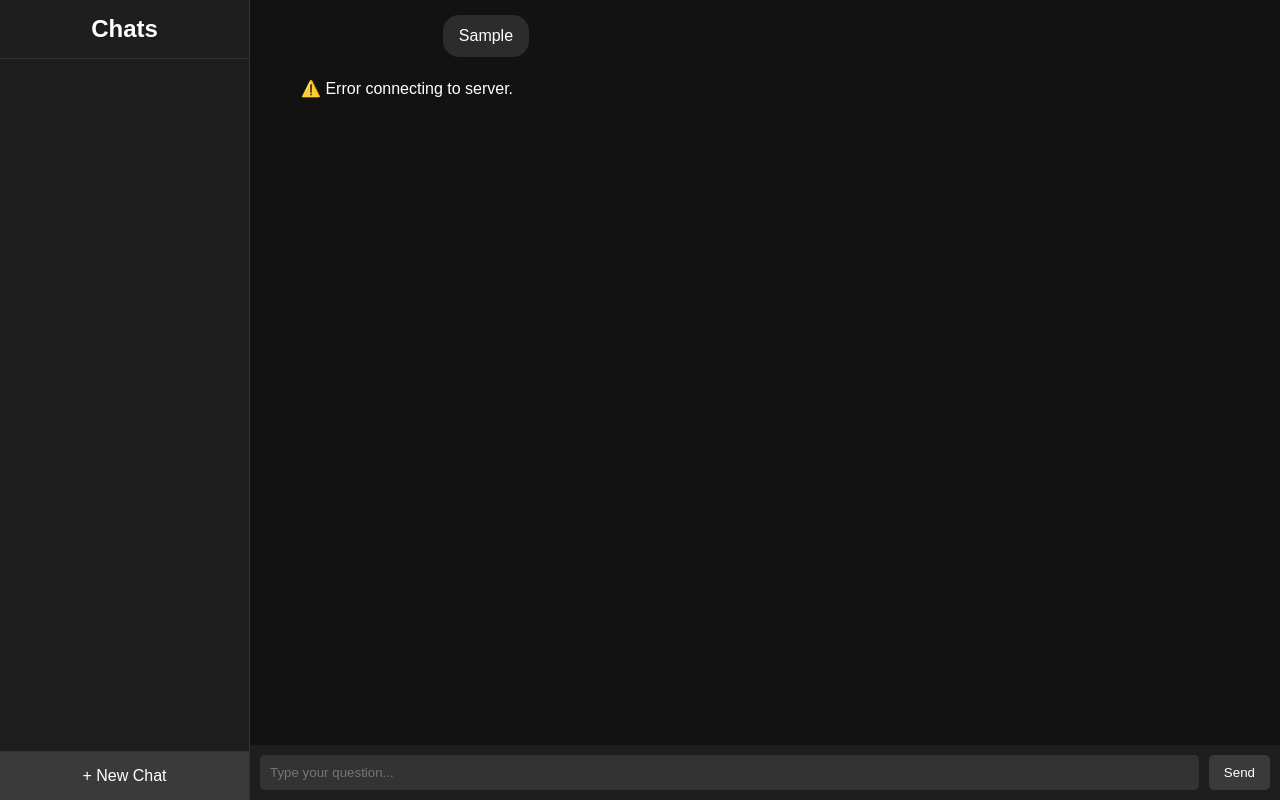
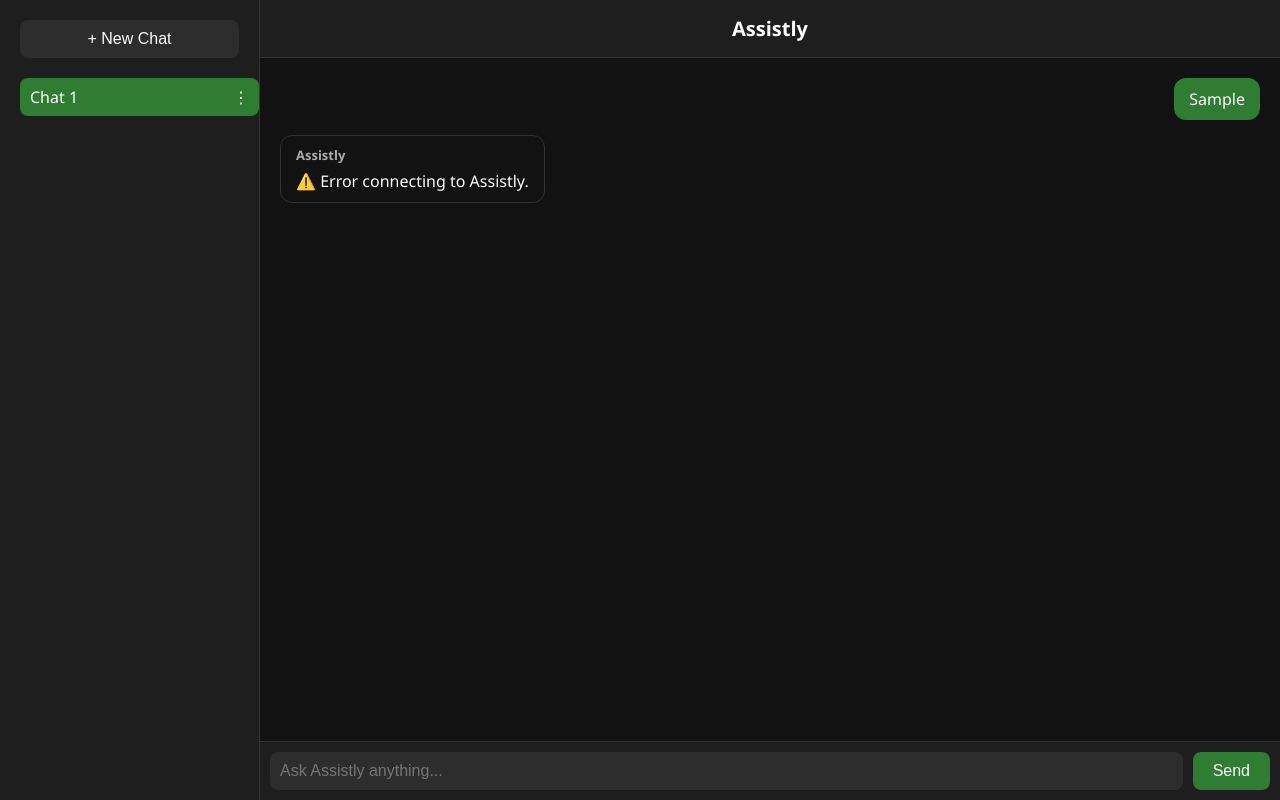
Before and after one commit to Xdxdxx/Art-chatbot, a website: page widget.html in a window 1280 px wide. Both pictures are taken after typing "Sample" into the empty fields and a click on the button "Send". Drawn offline with Linux system fonts and the light colour scheme; no server answers.

Commit message:
Improved UI
Added clear chat and delete chat option. Fixed answer formatting

```diff
--- a/widget.html
+++ b/widget.html
@@ -2,309 +2,364 @@
 <html lang="en">
 <head>
 <meta charset="UTF-8">
-<meta name="viewport" content="width=device-width, initial-scale=1.0, viewport-fit=cover">
-<title>AI Artist Chatbot</title>
+<meta name="viewport" content="width=device-width, initial-scale=1.0">
+<title>Assistly - Your AI Personal Assistant</title>
 <style>
-* { margin: 0; padding: 0; box-sizing: border-box; font-family: Arial, sans-serif; }
-body, html {
-  height: 100dvh;
+  body {
+    margin: 0;
+    background-color: #121212;
+    color: white;
+    font-family: 'Segoe UI', Tahoma, Geneva, Verdana, sans-serif;
     display: flex;
-  background-color: #121212;
-  color: #fff;
+    height: 100vh;
+    overflow: hidden;
   }
 
   /* Sidebar */
-.sidebar {
-  width: 250px;
+  #sidebar {
+    width: 260px;
     background-color: #1e1e1e;
+    padding: 20px;
+    box-sizing: border-box;
+    overflow-y: auto;
     border-right: 1px solid #333;
+    transition: transform 0.3s ease;
+    z-index: 1000;
+  }
+  #sidebar.hidden { transform: translateX(-100%); }
+
+  #newChatBtn {
+    width: 100%;
+    padding: 10px;
+    margin-bottom: 20px;
+    background-color: #2d2d2d;
+    border: none;
+    color: white;
+    font-size: 16px;
+    cursor: pointer;
+    border-radius: 8px;
+  }
+
+  #chatList .chat-item {
+    display: flex;
+    justify-content: space-between;
+    align-items: center;
+    width: 100%;
+    margin-bottom: 10px;
+    background-color: #2d2d2d;
+    border-radius: 8px;
+    padding: 8px 10px;
+    cursor: pointer;
+    position: relative;
+  }
+
+  #chatList .chat-item.active { background-color: #2e7d32; }
+
+  /* Three-dot menu */
+  .menu-btn {
+    background: none;
+    border: none;
+    color: white;
+    font-size: 16px;
+    cursor: pointer;
+    padding: 0;
+  }
+
+  .dropdown {
+    display: none;
+    position: absolute;
+    right: 10px;
+    top: 30px;
+    background-color: #2d2d2d;
+    border: 1px solid #333;
+    border-radius: 6px;
+    z-index: 10;
+    min-width: 120px;
+  }
+
+  .dropdown button {
+    display: block;
+    width: 100%;
+    background: none;
+    border: none;
+    color: white;
+    padding: 8px 10px;
+    text-align: left;
+    cursor: pointer;
+    font-size: 14px;
+  }
+
+  .dropdown button:hover { background-color: #3a3a3a; }
+
+  /* Overlay */
+  #overlay {
+    display: none;
+    position: fixed;
+    top: 0; left: 0;
+    width: 100%; height: 100%;
+    background-color: rgba(0,0,0,0.4);
+    z-index: 900;
+  }
+
+  /* Chat container */
+  #chatContainer { flex:1; display:flex; flex-direction:column; position:relative; }
+
+  #header {
+    background-color: #1e1e1e;
+    padding: 15px;
+    text-align: center;
+    font-size: 20px;
+    font-weight: bold;
+    border-bottom: 1px solid #333;
+    position: relative;
+    z-index: 1;
+  }
+
+  #hamburger {
+    position: absolute;
+    left: 15px;
+    top: 15px;
+    cursor: pointer;
+    font-size: 22px;
+    display: none;
+    z-index: 1100;
+  }
+
+  /* Chat messages */
+  #chatBox {
+    flex: 1;
+    overflow-y: auto;
+    padding: 20px;
     display: flex;
     flex-direction: column;
-  transition: left 0.3s;
-}
-.sidebar h2 { padding: 15px; text-align: center; border-bottom: 1px solid #333; }
-.chat-history { flex: 1; overflow-y: auto; }
-.chat-item { padding: 10px 15px; cursor: pointer; border-bottom: 1px solid #333; }
-.chat-item:hover { background-color: #2a2a2a; }
-.new-chat-btn { padding: 15px; background-color: #3a3a3a; text-align: center; cursor: pointer; border-top: 1px solid #333; }
-
-/* Chat area */
-.chat-container {
-  flex: 1;
-  display: flex;
-  flex-direction: column;
-  align-items: center;
-  padding: 0 20px;
+    gap: 15px;
   }
 
-.messages {
-  flex: 1;
-  width: 100%;
-  max-width: 800px;
-  padding: 15px;
-  overflow-y: auto;
-  padding-bottom: calc(80px + env(safe-area-inset-bottom));
-  display: flex;
-  flex-direction: column;
-  gap: 10px;
-  scroll-behavior: smooth;
-}
+  .message { max-width: 70%; padding: 10px 15px; border-radius:12px; line-height:1.4; word-wrap:break-word; white-space: pre-wrap; }
+  .user { align-self:flex-end; background-color:#2e7d32; }
+  .bot { align-self:flex-start; background-color:#121212; border:1px solid #333; }
+  .bot::before { content:"Assistly"; display:block; font-size:13px; color:#aaa; margin-bottom:5px; font-weight:bold; }
 
-/* Messages */
-.message {
-  padding: 12px 16px;
-  border-radius: 16px;
-  max-width: 100%;
-  word-wrap: break-word;
-}
+  /* Thinking dots */
+  .dots { display:inline-block; margin-left:5px; }
+  .dots span { display:inline-block; width:6px; height:6px; margin:0 2px; background-color:#bbb; border-radius:50%; animation: blink 1.4s infinite both; }
+  .dots span:nth-child(2){animation-delay:0.2s;}
+  .dots span:nth-child(3){animation-delay:0.4s;}
+  @keyframes blink{0%,80%,100%{opacity:0;}40%{opacity:1;}}
 
-.message.bot {
-  background-color: #121212;
-  color: #fff;
-  align-self: flex-start;
-}
-
-.message.user {
-  background-color: #2c2c2c;
-  color: #fff;
-  align-self: flex-end;
-}
-
-/* Typing indicator */
-.message.typing {
-  font-style: normal;
-  color: #aaa;
-  background-color: #121212;
-  align-self: flex-start;
-  display: flex;
-  gap: 4px;
-}
-
-.message.typing .dot {
-  width: 6px;
-  height: 6px;
-  background-color: #aaa;
-  border-radius: 50%;
-  animation: blink 1s infinite;
-}
-
-.message.typing .dot:nth-child(2) { animation-delay: 0.2s; }
-.message.typing .dot:nth-child(3) { animation-delay: 0.4s; }
-
-@keyframes blink {
-  0%, 20%, 50%, 80%, 100% { opacity: 0; }
-  10%, 30%, 60%, 90% { opacity: 1; }
-}
-
-/* Input container */
-.chat-input-container {
-  position: fixed;
-  bottom: 0;
-  left: 250px;
-  right: 0;
-  padding: 10px;
-  padding-bottom: calc(10px + env(safe-area-inset-bottom));
-  background-color: #1e1e1e;
-  display: flex;
-  gap: 10px;
-  z-index: 1000;
-}
-.chat-input-container input {
-  flex: 1;
-  padding: 10px;
-  border-radius: 5px;
-  border: none;
-  outline: none;
-  background-color: #333;
-  color: #fff;
-}
-.chat-input-container button {
-  padding: 10px 15px;
-  background-color: #3a3a3a;
-  border: none;
-  border-radius: 5px;
-  cursor: pointer;
-  color: #fff;
-}
-.chat-input-container button:hover { background-color: #555; }
-
-/* Mobile Header */
-.mobile-header {
-  display: none;
-  background-color: #1e1e1e;
-  padding: 10px;
-  color: #fff;
-  align-items: center;
-  justify-content: space-between;
-}
+  /* Input area */
+  #inputContainer { display:flex; padding:10px; background-color:#1e1e1e; border-top:1px solid #333; }
+  #userInput { flex:1; padding:10px; background-color:#2d2d2d; color:white; border:none; border-radius:8px; outline:none; font-size:16px; }
+  #sendBtn { margin-left:10px; padding:10px 20px; background-color:#2e7d32; color:white; border:none; border-radius:8px; cursor:pointer; font-size:16px; }
+  #sendBtn:hover { background-color:#43a047; }
 
   /* Mobile responsiveness */
-@media (max-width: 768px) {
-  .sidebar {
-    position: fixed;
-    left: -250px;
-    top: 0;
-    height: 100dvh;
-    z-index: 2000;
+  @media(max-width:768px){
+    #hamburger{display:block;}
+    #sidebar{
+      position:fixed;
+      height:100%;
+      top:0; left:0;
+      transform: translateX(-100%);
     }
-  .sidebar.show { left: 0; }
-
-  .chat-container {
-    flex: 1;
-    width: 100%;
-    max-width: 100%;
-    padding: 0 10px;
-  }
-
-  .mobile-header {
-    display: flex;
-    position: fixed;
-    top: 0;
-    left: 0;
-    right: 0;
-    z-index: 1001;
-  }
-
-  .messages { padding-top: 50px; }
-
-  .chat-input-container {
-    left: 0;
-    right: 0;
-    padding-left: 10px;
-    padding-right: 10px;
-  }
+    #sidebar.show{transform: translateX(0);}
+    #overlay.active{display:block;}
   }
 </style>
 </head>
 <body>
+<div id="overlay"></div>
 
-<!-- Mobile Header -->
-<div class="mobile-header">
-  <button id="toggleSidebar">☰ Chats</button>
-  <span>AI Artist Chatbot</span>
+<div id="sidebar">
+  <button id="newChatBtn">+ New Chat</button>
+  <div id="chatList"></div>
 </div>
 
-<!-- Sidebar -->
-<div class="sidebar">
-  <h2>Chats</h2>
-  <div class="chat-history"></div>
-  <div class="new-chat-btn">+ New Chat</div>
+<div id="chatContainer">
+  <div id="header">
+    <span id="hamburger">☰</span> Assistly
   </div>
 
-<!-- Chat area -->
-<div class="chat-container">
-  <div class="messages"></div>
+  <div id="chatBox"></div>
+
+  <div id="inputContainer">
+    <input type="text" id="userInput" placeholder="Ask Assistly anything..." />
+    <button id="sendBtn">Send</button>
   </div>
-
-<!-- Input -->
-<div class="chat-input-container">
-  <input type="text" placeholder="Type your question..." id="userInput">
-  <button id="sendBtn">Send</button>
 </div>
 
 <script>
-document.addEventListener("DOMContentLoaded", () => {
-  const messages = document.querySelector(".messages");
-  const userInput = document.getElementById("userInput");
-  const sendBtn = document.getElementById("sendBtn");
-  const newChatBtn = document.querySelector(".new-chat-btn");
-  const chatHistory = document.querySelector(".chat-history");
-  const toggleSidebarBtn = document.getElementById("toggleSidebar");
-  const sidebar = document.querySelector(".sidebar");
+const chatBox=document.getElementById("chatBox"),
+userInput=document.getElementById("userInput"),
+sendBtn=document.getElementById("sendBtn"),
+newChatBtn=document.getElementById("newChatBtn"),
+sidebar=document.getElementById("sidebar"),
+hamburger=document.getElementById("hamburger"),
+overlay=document.getElementById("overlay"),
+chatList=document.getElementById("chatList");
 
-  let currentChat = [];
-  let chats = [];
+let chats=JSON.parse(localStorage.getItem("assistly_chats"))||{};
+let activeChatId=null;
 
-  function renderMessages() {
-    messages.innerHTML = '';
-    currentChat.forEach(msg => {
-      const div = document.createElement("div");
-      div.className = `message ${msg.role}`;
-      if(msg.typing) div.classList.add("typing");
-      div.innerHTML = msg.content;
-      messages.appendChild(div);
+function saveChats(){localStorage.setItem("assistly_chats",JSON.stringify(chats))}
+function createChatName(){return"Chat "+(Object.keys(chats).length+1)}
+
+function renderChatList(){
+  chatList.innerHTML="";
+  Object.keys(chats).forEach(id=>{
+    const chatItem=document.createElement("div");
+    chatItem.classList.add("chat-item");
+    chatItem.classList.toggle("active",id===activeChatId);
+
+    const nameSpan=document.createElement("span");
+    nameSpan.textContent=chats[id].name;
+
+    const menuBtn=document.createElement("button");
+    menuBtn.textContent="⋮";
+    menuBtn.classList.add("menu-btn");
+
+    const dropdown=document.createElement("div");
+    dropdown.classList.add("dropdown");
+
+    // Clear chat
+    const clearBtn=document.createElement("button");
+    clearBtn.textContent="Clear Chat";
+    clearBtn.addEventListener("click",()=>{
+      chats[id].messages=[];
+      if(activeChatId===id) chatBox.innerHTML="";
+      saveChats();
+      dropdown.style.display="none";
     });
-    messages.scrollTop = messages.scrollHeight;
+
+    // Delete chat
+    const delBtn=document.createElement("button");
+    delBtn.textContent="Delete Chat";
+    delBtn.addEventListener("click",()=>{
+      delete chats[id];
+      if(activeChatId===id){
+        const keys=Object.keys(chats);
+        activeChatId=keys.length>0?keys[0]:null;
+        chatBox.innerHTML="";
+        if(activeChatId) chats[activeChatId].messages.forEach(m=>appendMessage(m.text,m.sender));
+      }
+      saveChats();
+      renderChatList();
+    });
+
+    dropdown.appendChild(clearBtn);
+    dropdown.appendChild(delBtn);
+
+    menuBtn.addEventListener("click",e=>{
+      e.stopPropagation();
+      document.querySelectorAll('.dropdown').forEach(d=>{if(d!==dropdown)d.style.display='none';});
+      dropdown.style.display=dropdown.style.display==='block'?'none':'block';
+    });
+
+    chatItem.appendChild(nameSpan);
+    chatItem.appendChild(menuBtn);
+    chatItem.appendChild(dropdown);
+    chatItem.addEventListener("click",()=>switchChat(id));
+    chatList.appendChild(chatItem);
+  });
+  // Close dropdown if clicking outside
+  document.addEventListener("click",()=>document.querySelectorAll('.dropdown').forEach(d=>d.style.display='none'));
 }
 
-  function renderHistory() {
-    chatHistory.innerHTML = '';
-    chats.forEach((chat, index) => {
-      const item = document.createElement("div");
-      item.className = "chat-item";
-      const firstMessage = chat[0]?.content || "New Chat";
-      let title = firstMessage.length > 30 ? firstMessage.slice(0, 30) + "..." : firstMessage;
-      item.textContent = title;
-      item.onclick = () => {
-        currentChat = [...chat];
-        renderMessages();
-        if (window.innerWidth <= 768) sidebar.classList.remove("show");
-      };
-      chatHistory.appendChild(item);
-    });
+function switchChat(id){
+  activeChatId=id;
+  chatBox.innerHTML="";
+  chats[id].messages.forEach(m=>appendMessage(m.text,m.sender));
+  renderChatList();
+  sidebar.classList.remove("show"); overlay.classList.remove("active");
 }
 
-  newChatBtn.onclick = () => {
-    if (currentChat.length > 0) chats.push([...currentChat]);
-    currentChat = [];
-    renderMessages();
-    renderHistory();
-    if (window.innerWidth <= 768) sidebar.classList.remove("show");
-  };
+function cleanBotText(text){
+  if(!text) return"";
+  // Remove ** and ###
+  text=text.replace(/\*\*/g,"").replace(/###/g,"").trim();
+  // Add bullet points and line breaks
+  const lines=text.split("\n").map(line=>{
+    line=line.trim();
+    if(line.startsWith("-")) return "• "+line.slice(1).trim();
+    return line;
+  });
+  return lines.join("\n");
+}
 
-  toggleSidebarBtn.onclick = () => {
-    sidebar.classList.toggle("show");
-  };
-
-  document.addEventListener("click", (e) => {
-    if (window.innerWidth <= 768) {
-      if (!sidebar.contains(e.target) && !toggleSidebarBtn.contains(e.target)) {
-        sidebar.classList.remove("show");
-      }
-    }
-  });
-
-  async function sendMessage() {
-    const text = userInput.value.trim();
-    if (!text) return;
-    userInput.value = '';
-
-    // User message
-    currentChat.push({ role: "user", content: text });
-    renderMessages();
-
-    // Typing indicator
-    const typingIndicator = { role: "bot", content: '<span class="dot"></span><span class="dot"></span><span class="dot"></span>', typing: true };
-    currentChat.push(typingIndicator);
-    renderMessages();
-
-    try {
-      const res = await fetch("https://art-chatbot.onrender.com/chat  ", {
-        method: "POST",
-        headers: { "Content-Type": "application/json" },
-        body: JSON.stringify({ message: text })
-      });
-
-      const data = await res.json();
-      let reply = data.reply || "Sorry, I can't answer now.";
-      reply = reply.replace(/\*\*(.*?)\*\*/g, "<strong>$1</strong>").replace(/\n/g, "<br>");
-
-      // Remove typing
-      currentChat = currentChat.filter(msg => !msg.typing);
-      currentChat.push({ role: "bot", content: reply });
-      renderMessages();
-      renderHistory();
-    } catch {
-      currentChat = currentChat.filter(msg => !msg.typing);
-      currentChat.push({ role: "bot", content: "⚠️ Error connecting to server." });
-      renderMessages();
+function appendMessage(content,sender){
+  const msg=document.createElement("div");
+  msg.classList.add("message",sender);
+  msg.textContent=content;
+  chatBox.appendChild(msg);
+  chatBox.scrollTop=chatBox.scrollHeight;
+  if(activeChatId){
+    chats[activeChatId].messages.push({text:content,sender});
+    saveChats();
   }
 }
 
-  sendBtn.onclick = sendMessage;
-  userInput.addEventListener("keypress", e => { if (e.key === "Enter") sendMessage(); });
+async function sendMessage(){
+  const message=userInput.value.trim();
+  if(!message||!activeChatId) return;
+  appendMessage(message,"user");
+  userInput.value="";
+  const thinkingMsg=document.createElement("div");
+  thinkingMsg.classList.add("message","bot");
+  thinkingMsg.innerHTML='Thinking<span class="dots"><span></span><span></span><span></span></span>';
+  chatBox.appendChild(thinkingMsg);
+  chatBox.scrollTop=chatBox.scrollHeight;
+
+  try{
+    const res=await fetch("https://art-chatbot.onrender.com/chat",{
+      method:"POST",
+      headers:{"Content-Type":"application/json"},
+      body:JSON.stringify({message})
     });
+    const data=await res.json();
+    chatBox.removeChild(thinkingMsg);
+    appendMessage(cleanBotText(data.reply||"Sorry, I couldn’t respond."),"bot");
+  }catch(error){
+    chatBox.removeChild(thinkingMsg);
+    appendMessage("⚠️ Error connecting to Assistly.","bot");
+  }
+}
+
+sendBtn.addEventListener("click",sendMessage);
+userInput.addEventListener("keypress",(e)=>{if(e.key==="Enter")sendMessage();});
+
+newChatBtn.addEventListener("click",()=>{
+  const chatId=Date.now().toString();
+  chats[chatId]={name:createChatName(),messages:[]};
+  activeChatId=chatId;
+  saveChats();
+  renderChatList();
+  chatBox.innerHTML="";
+  sidebar.classList.remove("show"); overlay.classList.remove("active");
+});
+
+hamburger.addEventListener("click",()=>{
+  sidebar.classList.toggle("show");
+  overlay.classList.toggle("active");
+});
+
+overlay.addEventListener("click",()=>{
+  sidebar.classList.remove("show");
+  overlay.classList.remove("active");
+});
+
+// Initialize
+if(Object.keys(chats).length===0){
+  const chatId=Date.now().toString();
+  chats[chatId]={name:"Chat 1",messages:[]};
+  activeChatId=chatId;
+  saveChats();
+}else{
+  activeChatId=Object.keys(chats)[0];
+}
+
+renderChatList();
+if(activeChatId) switchChat(activeChatId);
+
 </script>
-
 </body>
 </html>
```
Lines whose indentation alone changed are shown as unchanged.
